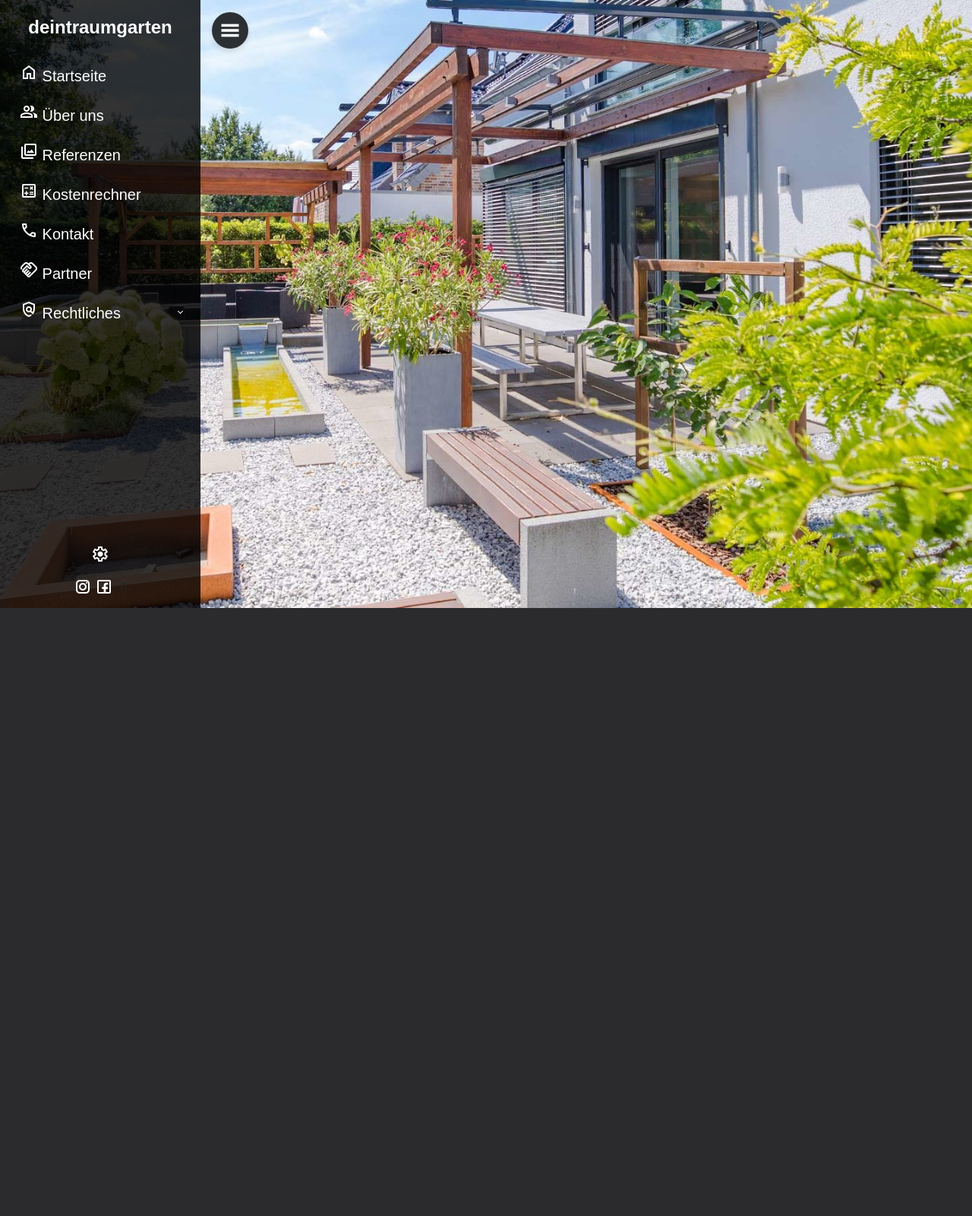
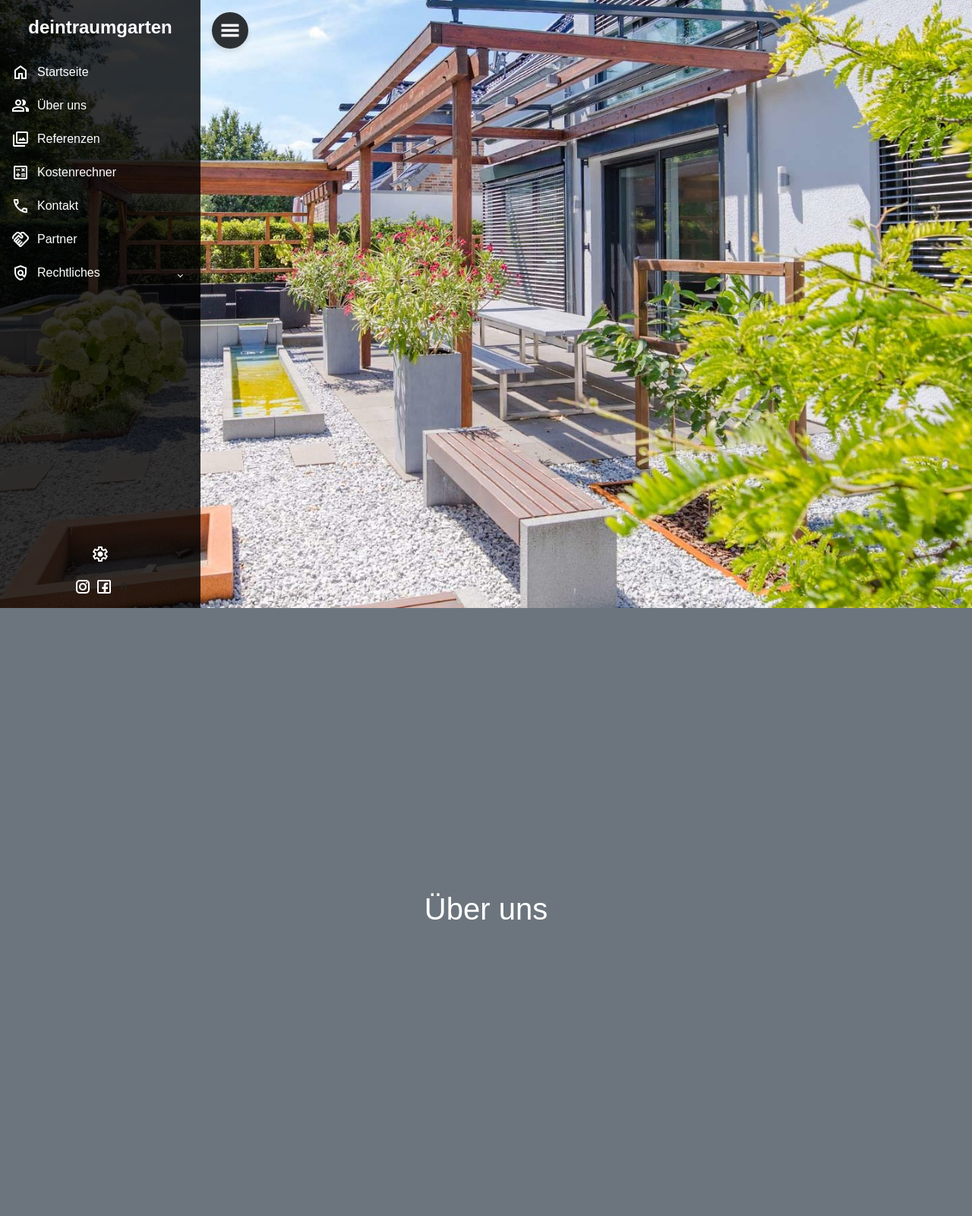
Before and after one commit to vitali2772/dtg, a Django app: page / in a window 1280 px wide. Shown: the whole page at 76% size. Before the commit the page ends 800 px from the top, so only its background shows below. Run offline with Django 5.2, Linux system fonts and the light colour scheme.

Commit message:
sidebar schöner, navigation & smoothes scrollen + über uns section

```diff
--- a/deintraumgarten/myapp/static/styles/style.css
+++ b/deintraumgarten/myapp/static/styles/style.css
@@ -1,12 +1,10 @@
 body {
     font-family: 'Poppins', sans-serif;
-    background-image: url('/static/images/bg.jpg');
     background-size: cover;
     background-position: center;
     background-repeat: no-repeat;
-    height: 100vh;
     margin: 0;
-    overflow: hidden;
+    overflow-x: hidden; /* Nur horizontales Scrollen verhindern */
 }
 
 h1 {
@@ -141,3 +139,72 @@
         margin-left: 0;
     }
 }
+
+.sidebar-item .sidebar-link {
+    display: flex;
+    align-items: center; /* Vertikale Ausrichtung der Inhalte */
+    font-size: 16px; /* Schriftgröße der Sidebar-Links */
+    padding: 10px 15px; /* Innenabstand für mehr Platz */
+}
+
+.sidebar-item .sidebar-link i {
+    font-size: 24px; /* Schriftgröße der Icons */
+    margin-right: 10px; /* Abstand zwischen Icon und Text */
+    line-height: 1; /* Vertikale Ausrichtung verbessern */
+}
+
+/* Untermenüpunkte (Impressum, Datenschutz, Cookies) kleiner und eingerückt */
+.sidebar-dropdown .sidebar-item .sidebar-link {
+    font-size: 14px; /* Kleinere Schrift für Untermenüpunkte */
+    padding-left: 20px; /* Einrücken der Untermenüpunkte */
+    color: #aaa; /* Farbe für weniger auffällige Untermenüpunkte */
+}
+
+  /* Hover-Effekt für die Untermenüpunkte */
+  .sidebar-dropdown .sidebar-item .sidebar-link:hover {
+    color: #fff; /* Hover-Farbe für bessere Sichtbarkeit */
+    background-color: #333; /* Hintergrundfarbe bei Hover */
+}
+
+/* Home Section with Background Image */
+#home {
+    background-image: url('/static/images/bg.jpg');
+    background-size: cover;
+    background-position: center;
+    background-repeat: no-repeat;
+    height: 100vh; /* Home Section füllt den Bildschirm */
+    color: white;
+    display: flex;
+    justify-content: center;
+    align-items: center;
+    text-align: center;
+}
+
+/* Styling for the About Section */
+#about {
+    display: flex; /* Flexbox-Ausrichtung */
+    justify-content: center; /* Horizontal zentrieren */
+    align-items: center; /* Vertikal zentrieren */
+    height: 100vh; /* Volle Höhe des Bildschirms */
+    background-color: #6c757d; /* Hintergrundfarbe */
+    text-align: center; /* Text in der Mitte ausrichten */
+}
+
+#about h2 {
+    font-size: 2.5rem; /* Schriftgröße anpassen */
+    color: white; /* Textfarbe */
+}
+
+/* Optional: Smooth Scroll */
+html {
+    scroll-behavior: smooth;
+}
+
+html, body {
+    height: auto; /* Automatische Höhe, basierend auf dem Inhalt */
+    margin: 0;
+    padding: 0;
+    overflow-x: hidden; /* Horizontales Scrollen verhindern */
+    font-family: 'Poppins', sans-serif; /* Schriftart festlegen */
+    scroll-behavior: smooth; /* Sanftes Scrollen */
+}
--- a/deintraumgarten/myapp/templates/base.html
+++ b/deintraumgarten/myapp/templates/base.html
@@ -28,13 +28,13 @@
           <!-- Sidebar Navigation -->
           <ul class="sidebar-nav p-0">
               <li class="sidebar-item">
-                  <a href="#" class="sidebar-link">
+                  <a href="#home" class="sidebar-link">
                     <i class="material-symbols-outlined">home</i>
                     <span>Startseite</span>
                   </a>
               </li>
               <li class="sidebar-item">
-                  <a href="#" class="sidebar-link">
+                  <a href="#about" class="sidebar-link">
                     <i class="material-symbols-outlined">group</i>
                     <span>Über uns</span>
                   </a>
@@ -108,6 +108,22 @@
           <i class="material-symbols-outlined">menu</i>
       </button>
 
+      <div class="main-content flex-grow-1">
+        <!-- Home Section -->
+        <section id="home">
+
+        </section>
+
+        <!-- About Section -->
+        <section id="about">
+          <div class="d-flex flex-column justify-content-center align-items-center h-100">
+              <h2>Über uns</h2>
+          </div>
+      </section>
+
+    </div>
+
+
     </div>
 
 
@@ -121,6 +137,44 @@
       toggler.addEventListener("click", function () {
       sidebar.classList.toggle("collapsed");
       });
+
+      document.querySelectorAll('.sidebar-link').forEach(link => {
+    link.addEventListener('click', function (e) {
+        e.preventDefault();
+        const targetId = this.getAttribute('href').substring(1);
+        const targetElement = document.getElementById(targetId);
+
+        if (targetElement) {
+            const startPosition = window.scrollY;
+            const targetPosition = targetElement.getBoundingClientRect().top + window.scrollY;
+            const distance = targetPosition - startPosition;
+            const duration = 850; // Kürzer (600ms statt 1000ms)
+            let startTime = null;
+
+            function scrollAnimation(currentTime) {
+                if (startTime === null) startTime = currentTime;
+                const timeElapsed = currentTime - startTime;
+                const run = easeInOutQuad(timeElapsed, startPosition, distance, duration);
+
+                window.scrollTo(0, run);
+
+                if (timeElapsed < duration) {
+                    requestAnimationFrame(scrollAnimation);
+                }
+            }
+
+            function easeInOutQuad(t, b, c, d) {
+                t /= d / 2;
+                if (t < 1) return c / 2 * t * t + b;
+                t--;
+                return -c / 2 * (t * (t - 2) - 1) + b;
+            }
+
+            requestAnimationFrame(scrollAnimation);
+        }
+    });
+});
+
     </script>
   </body>
 </html>
```
Also changed, not shown: deintraumgarten/myapp/static/images/max.png (added), deintraumgarten/myapp/static/images/nico.png (added), 5 other files.
